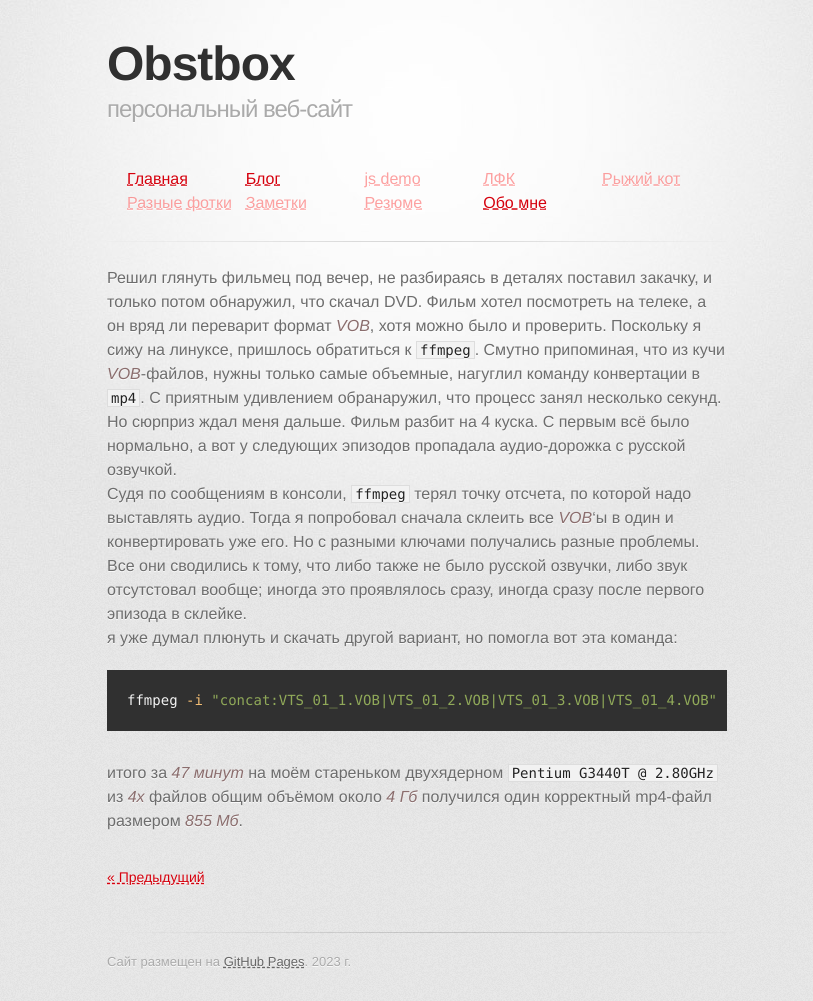
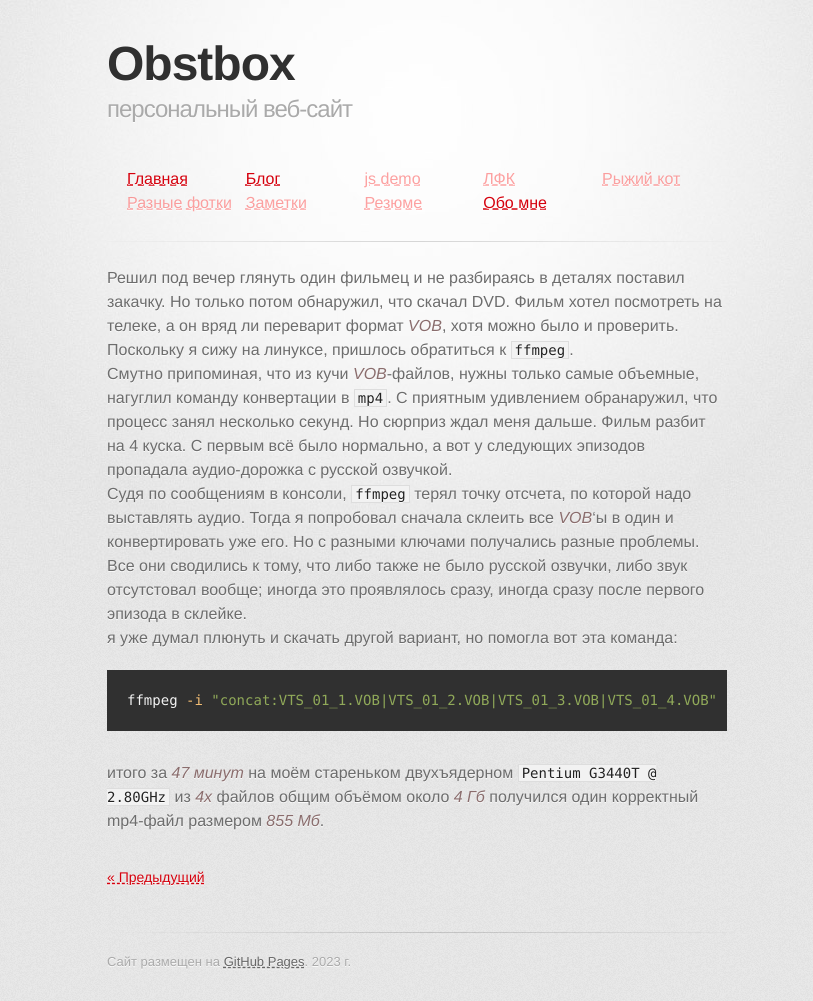
Before and after one commit to Obstbox/jekyll-heavy-duty, a Jekyll site: the page built from docs/_posts/2023-05-20-video-ts.md, in a window 1280 px wide. Shown: the whole page, without its empty margins (223-1036 px from the left). Built offline with Jekyll 4.4.1, drawn with Linux system fonts in a browser that asks for light colours; some web fonts are replaced.

Commit message:
ffmpeg post fix

````diff
--- a/docs/_posts/2023-05-20-video-ts.md
+++ b/docs/_posts/2023-05-20-video-ts.md
@@ -3,12 +3,12 @@ layout: post
 title: ffmpeg and VOB
 ---
 
-Решил глянуть фильмец под вечер, не разбираясь в деталях поставил закачку, и только потом обнаружил, что скачал DVD.
-Фильм хотел посмотреть на телеке, а он вряд ли переварит формат _VOB_, хотя можно было и проверить. Поскольку я сижу
-на линуксе, пришлось обратиться к `ffmpeg`. Смутно припоминая, что из кучи _VOB_-файлов, нужны только самые объемные,
-нагуглил команду конвертации в `mp4`. С приятным удивлением обранаружил, что процесс занял несколько секунд. Но
-сюрприз ждал меня дальше. Фильм разбит на 4 куска. С первым всё было нормально, а вот у следующих эпизодов пропадала
-аудио-дорожка с русской озвучкой.
+Решил под вечер глянуть один фильмец и не разбираясь в деталях поставил закачку. Но только потом обнаружил, что скачал
+DVD. Фильм хотел посмотреть на телеке, а он вряд ли переварит формат _VOB_, хотя можно было и проверить. Поскольку я
+сижу на линуксе, пришлось обратиться к `ffmpeg`.
+Смутно припоминая, что из кучи _VOB_-файлов, нужны только самые объемные, нагуглил команду конвертации в `mp4`. С
+приятным удивлением обранаружил, что процесс занял несколько секунд. Но сюрприз ждал меня дальше. Фильм разбит на 4
+куска. С первым всё было нормально, а вот у следующих эпизодов пропадала аудио-дорожка с русской озвучкой.
 Судя по сообщениям в консоли, `ffmpeg` терял точку отсчета, по которой надо выставлять аудио. Тогда я попробовал
 сначала склеить все _VOB_'ы в один и конвертировать уже его. Но с разными ключами получались разные проблемы. Все они
 сводились к тому, что либо также не было русской озвучки, либо звук отсутстовал вообще; иногда это проявлялось
@@ -18,4 +18,4 @@ title: ffmpeg and VOB
 ffmpeg -i "concat:VTS_01_1.VOB|VTS_01_2.VOB|VTS_01_3.VOB|VTS_01_4.VOB" -b:v 1500k -r 30 -vcodec h264 -strict -2 -acodec aac -ar 44100 -f mp4 convert.mp4
 ```
 
-итого за _47 минут_ на моём стареньком двухядерном `Pentium G3440T @ 2.80GHz` из _4х_ файлов общим объёмом около _4 Гб_ получился один корректный mp4-файл размером _855 Мб_.
+итого за _47 минут_ на моём стареньком двухъядерном `Pentium G3440T @ 2.80GHz` из _4х_ файлов общим объёмом около _4 Гб_ получился один корректный mp4-файл размером _855 Мб_.
````
